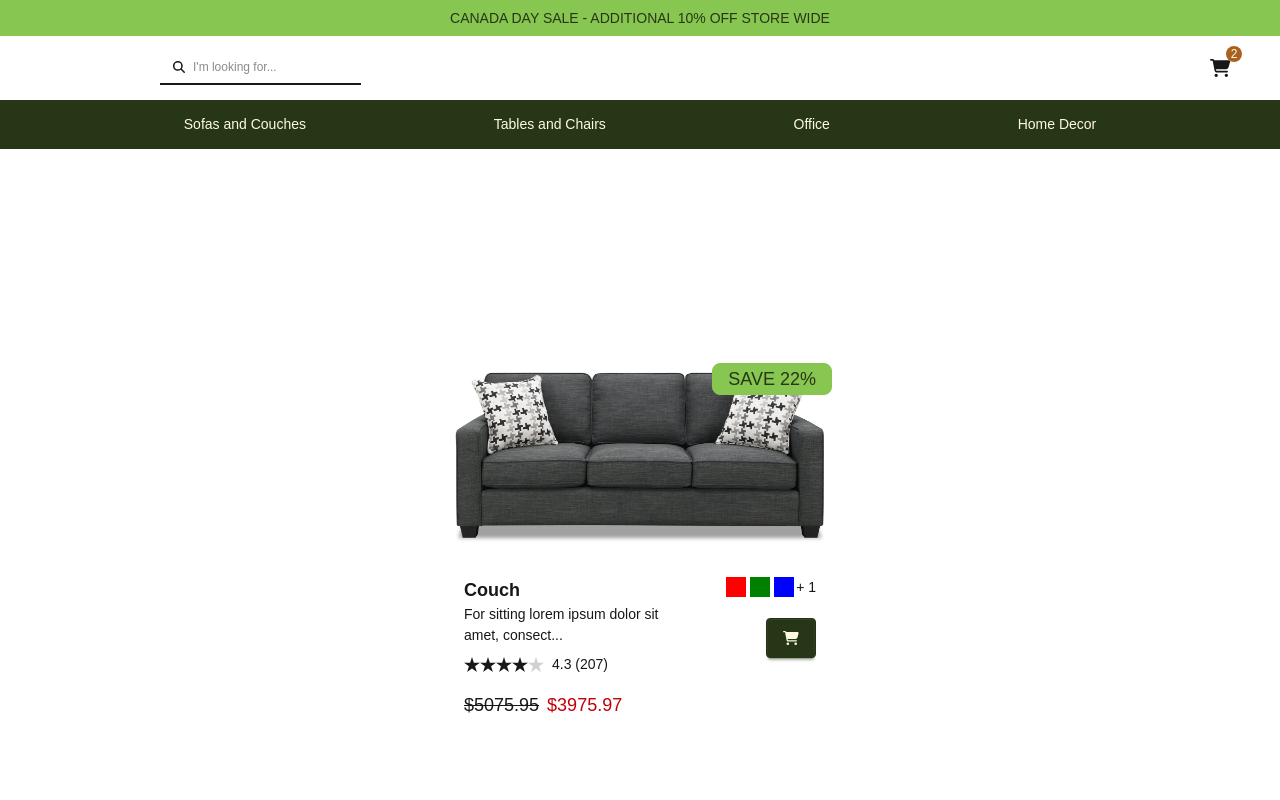
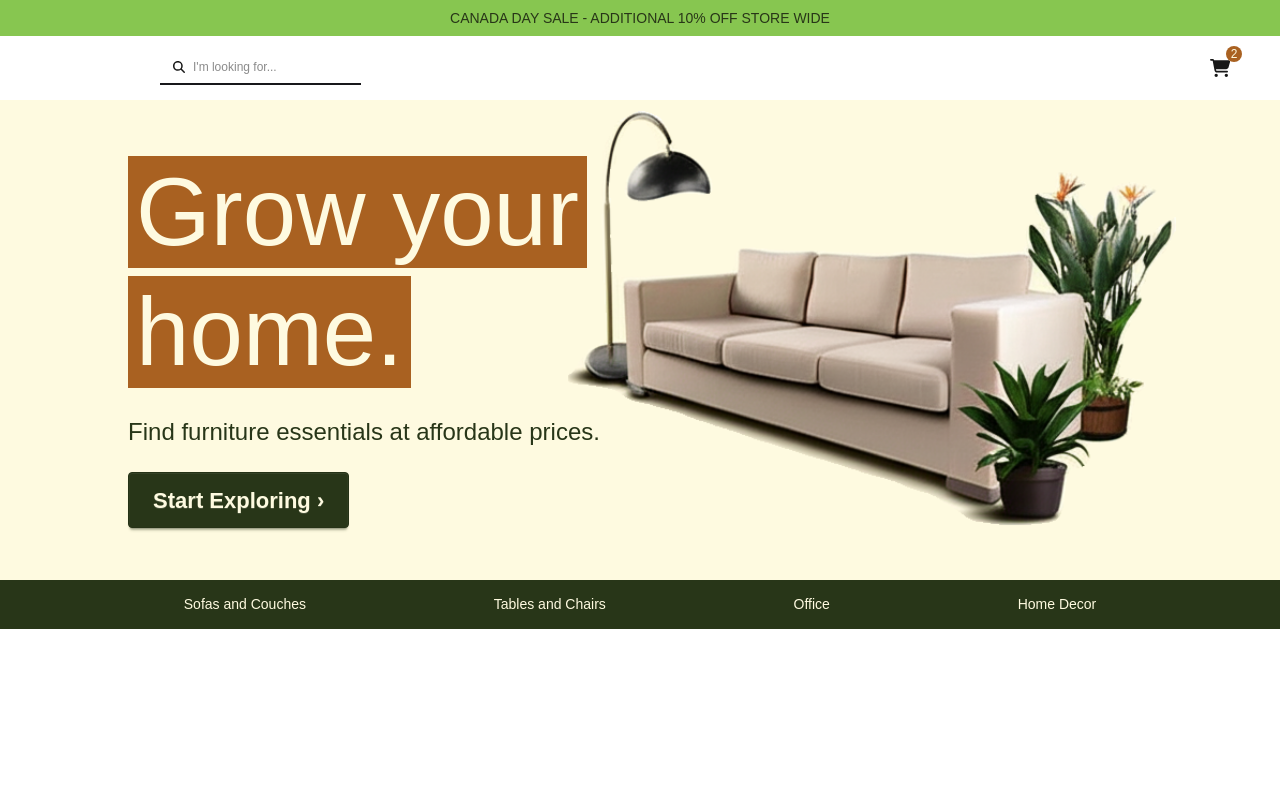
Before and after one commit to Moonfox404/SEG3125-e-commerce, a Next.js app in the folder e-commerce/: page / in a window 1280 px wide. Shown: the top 800 px of the page. Built offline with nearby package versions, Linux system fonts and the light colour scheme.

Commit message:
added hero section

```diff
--- /dev/null
+++ b/e-commerce/app/components/Hero.tsx
@@ -0,0 +1,32 @@
+import Image from "next/image";
+import Link from "next/link";
+
+const Hero = () => {
+  return (
+    <div className="h-120 bg-primary-content flex justify-center">
+      <div className="relative w-full xl:max-w-[90%] h-full">
+        <div className="relative flex justify-center h-full max-w-[600px]">
+          <div className="flex flex-col justify-center w-fit">
+            <div className="bg-secondary text-secondary-content w-fit text-8xl my-1 p-2">Grow your</div>
+            <div className="bg-secondary text-secondary-content w-fit text-8xl my-1 p-2">home.</div>
+            <div>
+              <p className="text-primary text-2xl my-6">Find furniture essentials at affordable prices.</p>
+            </div>
+            <Link href="#categories" className="btn btn-primary btn-xl w-fit">Start Exploring &#8250;</Link>
+          </div>
+        </div>
+        <div className="absolute right-10 bottom-10 flex max-[930px]:hidden items-end h-[95%] w-[50vw]">
+          <Image
+            src="/furniture-items.PNG"
+            alt="Living room with couch and plants"
+            fill
+            className="object-bottom-right object-contain scale-x-[1] h-auto w-auto max-h-full"
+            priority
+          />
+        </div>
+      </div>
+    </div>
+  );
+}
+
+export default Hero;
--- a/e-commerce/app/mock-data/MockDeals.ts
+++ b/e-commerce/app/mock-data/MockDeals.ts
@@ -1,3 +1,4 @@
 type Deal = {
-
+  img: string;
+  details: string;
 }
--- a/e-commerce/app/page.tsx
+++ b/e-commerce/app/page.tsx
@@ -5,11 +5,13 @@ import { MockProducts } from "./mock-data/MockProducts";
 import NavBar from "./components/NavBar";
 import CategoriesTabs from "./components/CategoriesTabs";
 import CategoriesNav from "./components/CategoriesNav";
+import Hero from "./components/Hero";
 
 export default function Home() {
   return (
     <div>
       <NavBar itemsInCart={2} />
+      <Hero />
       <CategoriesNav />
       <div className="w-full h-screen flex items-center justify-center">
         <ProductCard product={MockProducts[0]} />
```
Also changed, not shown: e-commerce/public/furniture-items.PNG (added).
